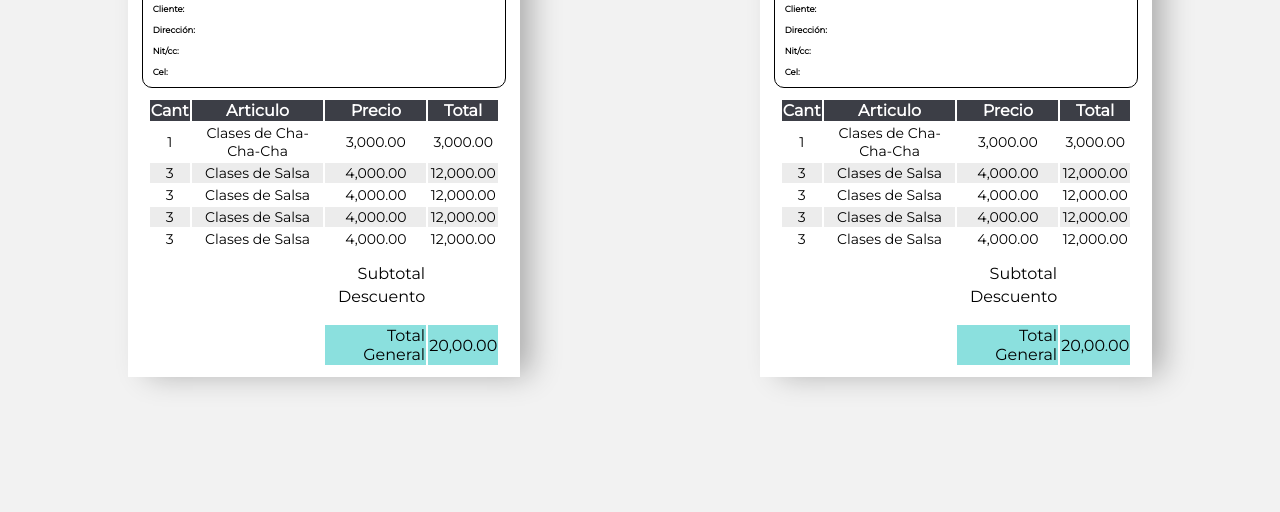
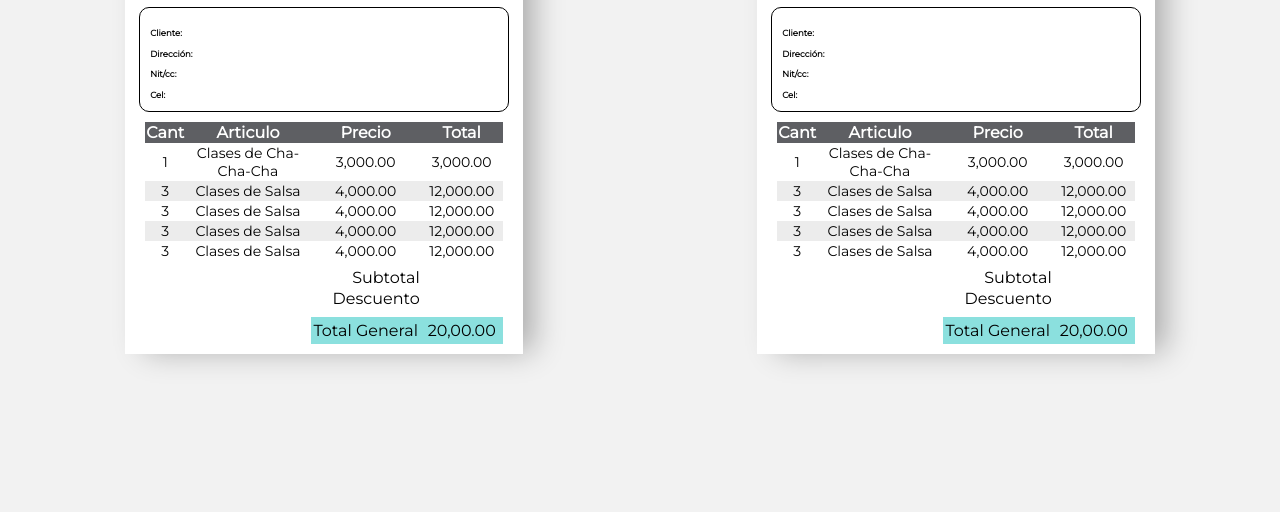
Before and after one commit to MrVanQish/FacturaEstructura, a plain HTML site: page index.html in a window 1280 px wide. Shown: the part 288-800 px from the top of the page. Drawn offline with Linux system fonts and the light colour scheme.

Commit message:
detalles UI

```diff
--- a/index.html
+++ b/index.html
@@ -21,6 +21,7 @@
   </head>
   <body>
     <div class="wrapper">
+
       <div class="factura1">
         <div class="infoEmpresa-f">
           <img src="assets/logo.jpg" alt="" />
@@ -55,10 +56,10 @@
         </div>
 
         <div class="items-f row my-5">
-          <table>
-            <thead>
-              <tr>
-                <th>Cant</th>
+          <table cellspacing="0">
+            <thead">
+              <tr >
+                <th >Cant</th>
                 <th>Articulo</th>
                 <th>Precio</th>
                 <th>Total</th>
@@ -141,14 +142,15 @@
               <tr>
                 <td></td>
                 <td></td>
-                <td style="text-align: right; background-color: #8be0de">
-                  Total General
+                <td width="108" height="25" style="text-align: center; background-color: #8be0de">
+                 Total General
                 </td>
-                <td style="background-color: #8be0de">20,00.00</td>
+                <td width="80" style="background-color: #8be0de">20,00.00</td>
               </tr>
             </tfoot>
+
           </table>
-          <div class="cond row"></div>
+
         </div>
       </div>
 
@@ -186,10 +188,10 @@
         </div>
 
         <div class="items-f row my-5">
-          <table>
-            <thead>
-              <tr>
-                <th>Cant</th>
+          <table cellspacing="0">
+            <thead">
+              <tr >
+                <th >Cant</th>
                 <th>Articulo</th>
                 <th>Precio</th>
                 <th>Total</th>
@@ -272,16 +274,19 @@
               <tr>
                 <td></td>
                 <td></td>
-                <td style="text-align: right; background-color: #8be0de">
-                  Total General
+                <td width="108" height="25" style="text-align: center; background-color: #8be0de">
+                 Total General
                 </td>
-                <td style="background-color: #8be0de">20,00.00</td>
+                <td width="80" style="background-color: #8be0de">20,00.00</td>
               </tr>
             </tfoot>
+
           </table>
-          <div class="cond row"></div>
+
         </div>
       </div>
+
+
 
     </div>
   </body>
--- a/styles.css
+++ b/styles.css
@@ -12,9 +12,10 @@ th, td {
 } */
 
 th{
-  background-color: #3C3E46 ;
+  background-color: #5E5F63 ;
   color: white;
 }
+
 
 
 tbody tr:nth-child(odd) {
```
